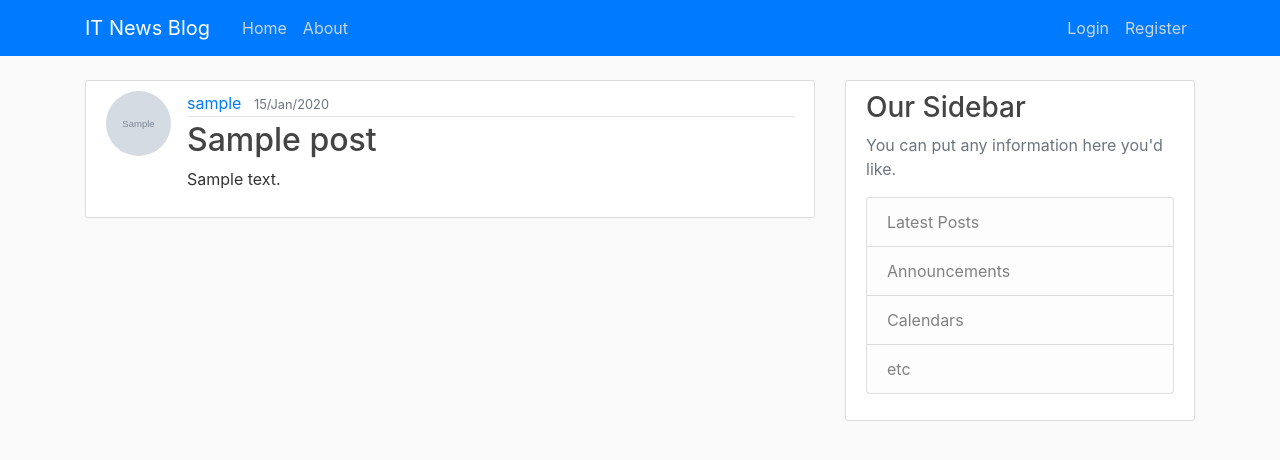
After one commit to MukhtarKaz/PolyglottalWeek-NewsBlogApp, a Flask app: page /post/1 in a window 1280 px wide. The commit adds this page. Shown: the top 460 px of the page. Run offline with Flask 2, Linux system fonts and the light colour scheme; tables that the repository leaves empty hold one stand-in row (values such as "Sample post"); grey boxes marked "Sample" are stand-in pictures; some libraries are stand-ins or nearby versions.

Commit message:
Finished blog posting system, adding, updating, deleting

```diff
--- a/flaskblog/routes.py
+++ b/flaskblog/routes.py
@@ -1,33 +1,34 @@
 
 from PIL import Image
-from flask import render_template, url_for, flash, redirect, request
+from flask import render_template, url_for, flash, redirect, request,abort
 from flaskblog.models import User, Post
-from flaskblog.forms import RegistrationForm, LoginForm, UpdateAccountForm
+from flaskblog.forms import RegistrationForm, LoginForm, UpdateAccountForm, PostForm
 from flaskblog import app, db, bcrypt
 from flask_login import login_user, current_user, logout_user, login_required
 import secrets
 import os
 
 
-posts = [
-    {
-        'author': 'Mukhtar Otarbayev',
-        'title': 'First Post',
-        'content': "WBD247 - Has the Bitcoin Bull Woken? With Anthony Pompliano",
-        'date_posted': 'May 23, 2020'
-    },
-    {
-        'author': 'Adam Doe',
-        'title': 'Second Post',
-        'content': "New content",
-        'date_posted': 'May 25, 2020'
-    }
-]
+# posts = [
+#     {
+#         'author': 'Mukhtar Otarbayev',
+#         'title': 'First Post',
+#         'content': "WBD247 - Has the Bitcoin Bull Woken? With Anthony Pompliano",
+#         'date_posted': 'May 23, 2020'
+#     },
+#     {
+#         'author': 'Adam Doe',
+#         'title': 'Second Post',
+#         'content': "New content",
+#         'date_posted': 'May 25, 2020'
+#     }
+# ]
 
 
 @app.route('/')
 @app.route('/home')
 def home():
+    posts = Post.query.all()
     return render_template('home.html', posts=posts)
 
 
@@ -83,7 +84,7 @@ def save_picture(pic):
     i.thumbnail(resize)
 
     i.save(pic_path)
-    return pic_fn
+    return i
 
 
 
@@ -105,3 +106,55 @@ def account():
         form.email.data = current_user.email
     image_file = url_for('static', filename='profile_pics/' + current_user.image_file)
     return render_template('account.html', title='Account', image_file=image_file, form=form)
+
+
+@app.route('/post/new', methods=['GET', 'POST'])
+@login_required
+def new_post():
+    form = PostForm()
+    if form.validate_on_submit():
+        post = Post(title=form.title.data, content=form.content.data, author=current_user)
+        db.session.add(post)
+        db.session.commit()
+        flash('Post has been created', 'success')
+        return redirect(url_for('home'))
+    return render_template('create_post.html', title='New Post',
+    form=form,legend='New Post' )
+
+
+## Create route to update and delete
+@app.route('/post/<int:post_id>')
+def post(post_id):
+    post = Post.query.get_or_404(post_id)
+    return render_template('post.html', title=post.title, post=post)
+
+@app.route('/post/<int:post_id>/update', methods=['GET', 'POST'])
+@login_required
+def update_post(post_id):
+    post = Post.query.get_or_404(post_id)
+    if post.author != current_user:
+        abort(403)
+    form = PostForm()
+    if form.validate_on_submit():
+        post.title = form.title.data
+        post.content = form.content.data
+        db.session.commit()
+        flash('Your post has been updated', 'success')
+        return redirect(url_for('post', post_id=post.id))
+    elif request.method == "GET":
+        form.title.data = post.title
+        form.content.data = post.content
+    return render_template('create_post.html', title='Update Post',
+     form=form, legend='Update Post' )
+
+
+@app.route('/post/<int:post_id>/delete', methods=['POST'])
+@login_required
+def delete_post(post_id):
+    post = Post.query.get_or_404(post_id)
+    if post.author != current_user:
+        abort(403)
+    db.session.delete(post)
+    db.session.commit()
+    flash('Your post has been deleted', 'success')
+    return redirect(url_for('home'))
--- a/flaskblog/templates/layout.html
+++ b/flaskblog/templates/layout.html
@@ -39,6 +39,7 @@
                     <!-- Navbar Right Side -->
                     <div class="navbar-nav">
                         {% if current_user.is_authenticated %}
+                        <a class="nav-item nav-link" href="{{ url_for('new_post') }}">New Post</a>
                         <a class="nav-item nav-link" href="{{ url_for('account') }}">Account</a>
                         <a class="nav-item nav-link" href="{{ url_for('logout') }}">Logout</a>
                         {% else %}
--- /dev/null
+++ b/flaskblog/templates/post.html
@@ -0,0 +1,45 @@
+{% extends "layout.html" %}
+
+{% block content %}
+
+<article class="media content-section">
+    <img class="rounded-circle article-img" src=" {{ url_for('static', filename='profile_pics/'+ post.author.image_file)}} ">
+    <div class="media-body">
+        <div class="article-metadata">
+            <a class="mr-2" href="#">{{ post.author.username }}</a>
+            <small class="text-muted">{{ post.date_posted.strftime('%d/%b/%Y') }}</small>
+            {% if post.author == current_user %}
+            <div>
+                <a class="btn btn-secondary btn-sm mt-1 mb-1" href="{{ url_for('update_post', post_id=post.id) }}">Update Post</a>
+                <button type="button" class="btn btn-danger btn-sm m-1" data-toggle="modal" data-target="#deleteModal">Delete Post</button>
+            </div>
+
+            {% endif %}
+        </div>
+        <h2 class="article-title">{{ post.title }}</h2>
+        <p class="article-content">{{ post.content }}</p>
+    </div>
+</article>
+<!-- Modal -->
+<div class="modal fade" id="deleteModal" tabindex="-1" role="dialog" aria-labelledby="deleteModalLabel" aria-hidden="true">
+    <div class="modal-dialog" role="document">
+      <div class="modal-content">
+        <div class="modal-header">
+          <h5 class="modal-title" id="deleteModalLabel">Delete Post?</h5>
+          <button type="button" class="close" data-dismiss="modal" aria-label="Close">
+            <span aria-hidden="true">&times;</span>
+          </button>
+        </div>
+        <div class="modal-body">
+          ...
+        </div>
+        <div class="modal-footer">
+          <button type="button" class="btn btn-secondary" data-dismiss="modal">Close</button>
+          <form action="{{ url_for('delete_post', post_id=post.id) }}" method="POST">
+              <input type="submit" value="Delete" class="btn btn-danger">
+          </form>
+        </div>
+      </div>
+    </div>
+  </div>
+{% endblock content %}
```
Also changed, not shown: flaskblog/forms.py (+7 -1 lines), flaskblog/templates/create_post.html (added, +48 -0 lines), flaskblog/templates/home.html (+4 -3 lines), flaskblog/static/profile_pics/73ed01be759165b1.jpg (added).
